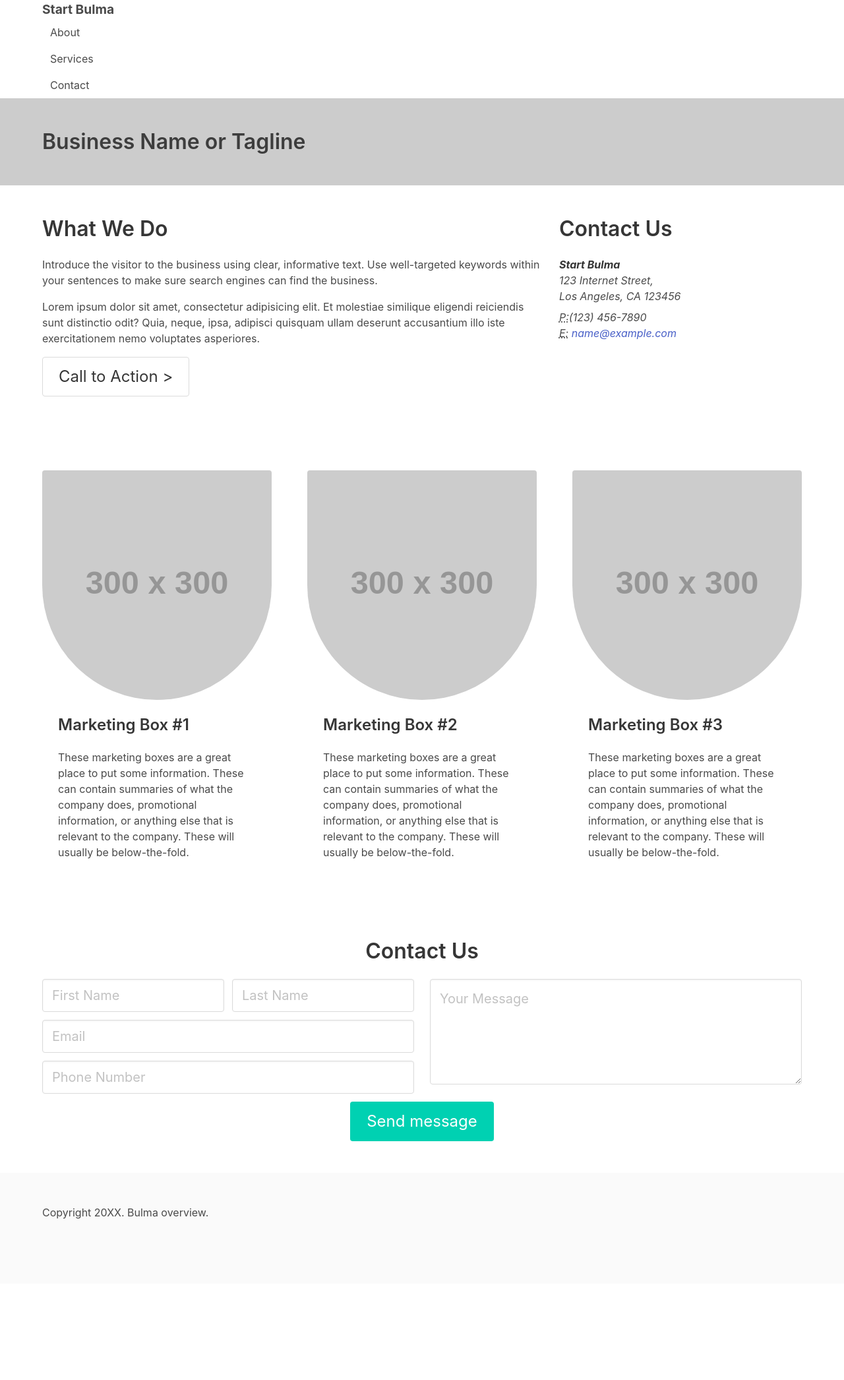
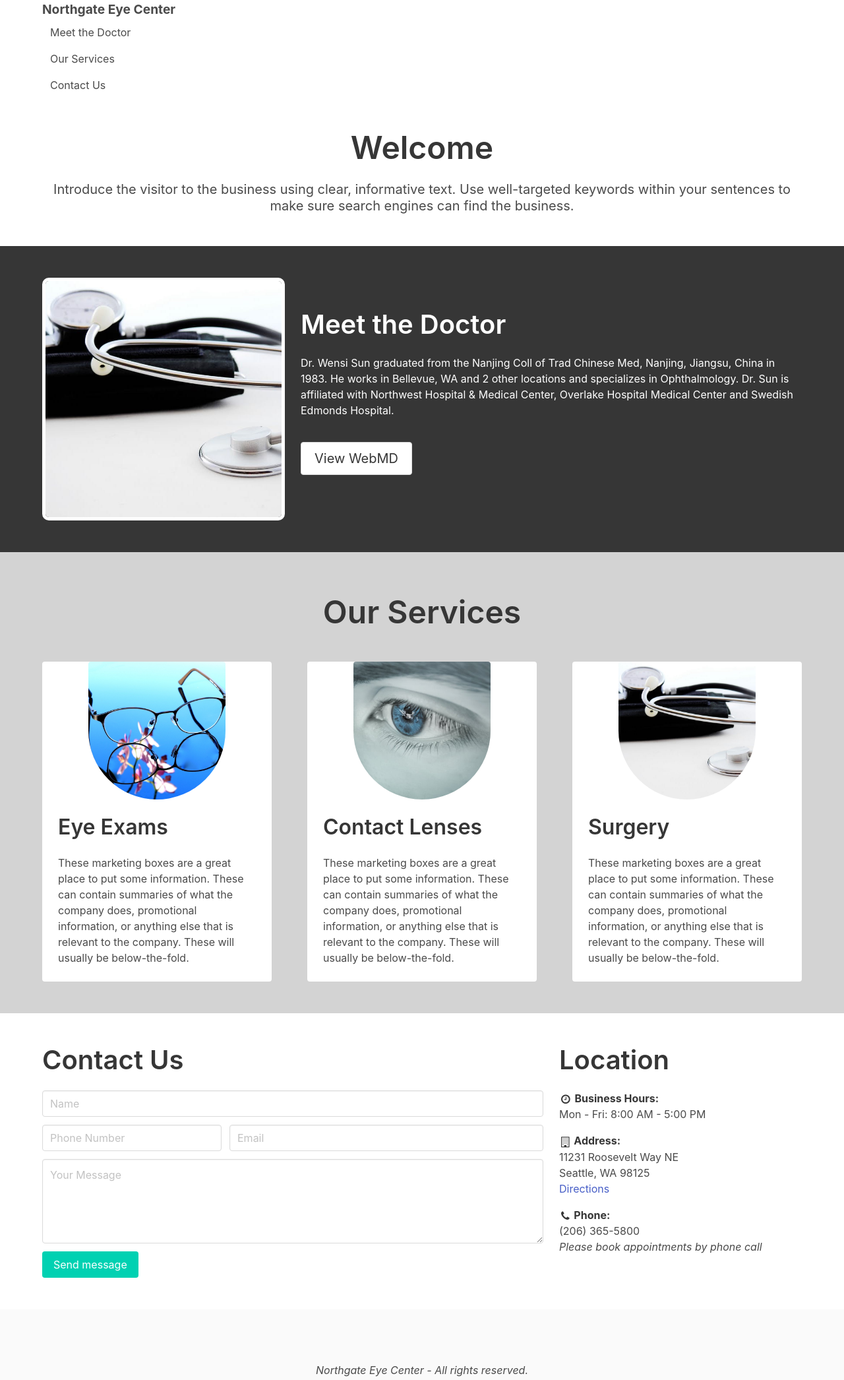
Before and after one commit to tcjcodes/bulma-sandbox, a website: page index.html in a window 1280 px wide. Shown: the whole page at 66% size. Before the commit the page ends 1946 px from the top, so only its background shows below. Drawn offline with nearby package versions, Linux system fonts and the light colour scheme; placeholder pictures from the web are drawn by us.

Commit message:
NEC: layout

```diff
--- a/index.html
+++ b/index.html
@@ -5,12 +5,21 @@
     <link rel="stylesheet" href="https://maxcdn.bootstrapcdn.com/font-awesome/4.7.0/css/font-awesome.min.css">
     <link rel="stylesheet" href="https://cdnjs.cloudflare.com/ajax/libs/bulma/0.4.3/css/bulma.min.css">
 
-    <title>Sandbox</title>
+    <title>Northgate Eye Center</title>
     <!--
          This is a free Bootstrap template roughly implemented with Bulma:
          https://blackrockdigital.github.io/startbootstrap-business-frontpage/#
     -->
     <style>
+        .my-fa {
+            vertical-align: middle;
+            padding: 3px;
+        }
+
+        .my-card .card-image {
+            padding: 0 20%;
+        }
+
         .my-address {
             margin-bottom: 0.5em;
         }
@@ -37,9 +46,13 @@
             margin-right: 30px;
         }
 
-        .my-hero {
-            background-image: url('http://via.placeholder.com/1920x400');
-            background-repeat: no-repeat;
+        .my-meet {
+            /*background: linear-gradient(rgba(25, 181, 254, 0.6), rgba(246, 36, 89, 0.6)), linear-gradient(rgba(0, 0, 0, 0.6), rgba(0, 0, 0, 0.6)), url('images/glasses3.jpeg') no-repeat fixed center center;*/
+            /*background-size: cover;*/
+        }
+
+        .my-hero .my-hero-description {
+            font-size: 1.5em;
         }
 
         .my-spaced-v {
@@ -47,72 +60,93 @@
             margin-bottom: 1em;
         }
 
+        .my-address {
+            font-style: normal;
+        }
+
+        .my-title {
+            margin-bottom: 1em;
+        }
+
+        .my-footer-text {
+            margin-top: 2em;
+        }
+
+        .my-about-img {
+            border-radius: 10px;
+            border: 5px solid white;
+        }
+        .my-services-section {
+            background: lightgray;
+        }
     </style>
 </head>
 <body>
 <nav class="nav is-dark">
     <div class="container">
         <div class="nav-left">
-            <a href="#" class="navbar-item my-navbar-header my-navbar-item is-paddingless"><strong>Start Bulma</strong></a>
+            <a href="#" class="navbar-item my-navbar-header my-navbar-item is-paddingless"><strong>Northgate Eye
+                Center</strong></a>
 
-            <a href="#" class="navbar-item my-navbar-item">About</a>
-            <a href="#" class="navbar-item my-navbar-item">Services</a>
-            <a href="#" class="navbar-item my-navbar-item">Contact</a>
+            <a href="#meet" class="navbar-item my-navbar-item">Meet the Doctor</a>
+            <a href="#services" class="navbar-item my-navbar-item">Our Services</a>
+            <a href="#contact" class="navbar-item my-navbar-item">Contact Us</a>
         </div>
     </div>
 </nav>
-<section class="hero is-light my-hero">
+<section class="hero my-hero has-text-centered">
     <div class="hero-body">
         <div class="container">
-            <h1 class="title">Business Name or Tagline</h1>
+            <h1 class="title is-1">Welcome</h1>
+
+            <div class="">
+                <p class=subtitle>Introduce the visitor to the business using clear, informative text. Use
+                    well-targeted keywords within your sentences to make sure search engines can find the business.</p>
+            </div>
         </div>
     </div>
 </section>
-<section class="section">
+<section class="hero is-dark section my-meet" id="meet">
     <div class="container">
-        <div class="columns">
-            <div class="column is-two-thirds">
-                <h1 class="title">What We Do</h1>
-                <p class="my-spaced-v">Introduce the visitor to the business using clear, informative text. Use
-                    well-targeted keywords within your sentences to make sure search engines can find the business.</p>
-                <p class="my-spaced-v">Lorem ipsum dolor sit amet, consectetur adipisicing elit. Et molestiae similique
-                    eligendi reiciendis sunt distinctio odit? Quia, neque, ipsa, adipisci quisquam ullam deserunt
-                    accusantium illo iste exercitationem nemo voluptates asperiores.</p>
+
+        <div class="columns is-vcentered">
+            <div class="column is-4">
+                <figure class="image is-square">
+                    <img src="images/card3.jpeg" alt="Dr. Wensi Sun" class="my-about-img">
+                </figure>
+            </div>
+            <div class="column is-8">
+                <h1 class="title is-2">Meet the Doctor</h1>
+
                 <p class="my-spaced-v">
-                    <button class="button is-large">Call to Action ></button>
+                    Dr. Wensi Sun graduated from the Nanjing Coll of Trad Chinese Med, Nanjing, Jiangsu, China in 1983.
+                    He works in Bellevue, WA and 2 other locations and specializes in Ophthalmology. Dr. Sun is
+                    affiliated with Northwest Hospital & Medical Center, Overlake Hospital Medical Center and Swedish
+                    Edmonds Hospital.
                 </p>
-            </div>
-            <div class="column">
-                <h1 class="title">Contact Us</h1>
-                <address class="my-address">
-                    <strong>Start Bulma</strong>
-                    <br>
-                    123 Internet Street,
-                    <br>
-                    Los Angeles, CA 123456
-                </address>
-                <address class="my-address">
-                    <abbr title="Phone">P:</abbr>(123) 456-7890
-                    <br>
-                    <abbr title="Email">E:</abbr> <a href="mailto:#">name@example.com</a>
-                </address>
+                <a href="http://doctor.webmd.com/doctor/wensi-sun-md-0d74b496-a50a-45eb-b187-e3addb639c98-overview"
+                   target="_blank"
+                   class="button is-medium my-spaced-v is-outlined">View WebMD</a>
             </div>
         </div>
 
     </div>
 </section>
-<section class="section">
+<section class="section my-services-section" id="services">
     <div class="container">
+        <div class="has-text-centered my-spaced-v">
+            <p class="title is-1 my-title">Our Services</p>
+        </div>
         <div class="columns">
             <div class="column my-spaced-h">
                 <div class="card my-card">
                     <div class="card-image">
                         <figure class="image is-square">
-                            <img class="my-image-circle" src="http://via.placeholder.com/300x300" alt="Image">
+                            <img class="my-image-circle" src="images/card1.jpeg" alt="Image">
                         </figure>
                     </div>
                     <div class="card-content">
-                        <p class="title is-4">Marketing Box #1</p>
+                        <p class="title">Eye Exams</p>
                         <p class="sub-title">
                             These marketing boxes are a great place to put some information. These can contain summaries
                             of what the company does, promotional information, or anything else that is relevant to the
@@ -125,11 +159,11 @@
                 <div class="card my-card">
                     <div class="card-image">
                         <figure class="image is-square">
-                            <img class="my-image-circle" src="http://via.placeholder.com/300x300" alt="Image">
+                            <img class="my-image-circle" src="images/card2.jpeg" alt="Image">
                         </figure>
                     </div>
                     <div class="card-content">
-                        <p class="title is-4">Marketing Box #2</p>
+                        <p class="title">Contact Lenses</p>
                         <p class="sub-title">
                             These marketing boxes are a great place to put some information. These can contain summaries
                             of what the company does, promotional information, or anything else that is relevant to the
@@ -142,11 +176,11 @@
                 <div class="card my-card">
                     <div class="card-image">
                         <figure class="image is-square">
-                            <img class="my-image-circle" src="http://via.placeholder.com/300x300" alt="Image">
+                            <img class="my-image-circle" src="images/card3.jpeg" alt="Image">
                         </figure>
                     </div>
                     <div class="card-content">
-                        <p class="title is-4">Marketing Box #3</p>
+                        <p class="title">Surgery</p>
                         <p class="sub-title">
                             These marketing boxes are a great place to put some information. These can contain summaries
                             of what the company does, promotional information, or anything else that is relevant to the
@@ -158,50 +192,140 @@
         </div>
     </div>
 </section>
-<section class="section">
-    <div class="container">
-        <p class="title has-text-centered">Contact Us</p>
+<section class="section is-light" id="contact">
+    <section class="container">
         <div class="columns">
-            <div class="column">
+            <div class="column is-two-thirds">
+
+                <p class="title is-2">Contact Us</p>
+
                 <div class="field is-grouped">
                     <p class="control is-expanded">
-                        <input type="text" class="input is-medium" placeholder="First Name" required>
+                        <input type="text" class="input " placeholder="Name" required>
+                    </p>
+                </div>
+                <div class="field is-grouped">
+                    <p class="control">
+                        <input type="tel" class="input " placeholder="Phone Number">
                     </p>
                     <p class="control is-expanded">
-                        <input type="text" class="input is-medium" placeholder="Last Name">
+                        <input type="email" class="input " placeholder="Email" required>
                     </p>
                 </div>
                 <div class="field">
+                    <p class="control">
+                        <textarea placeholder="Your Message" class="textarea "></textarea>
+                    </p>
+                </div>
+                <button class="button is-primary">Send message</button>
+
+            </div>
+            <!-- end form -->
+
+
+            <div class="column">
+                <p class="title is-2">Location</p>
+
+                <p class="my-spaced-v">
+                    <strong><span class="fa fa-clock-o my-fa"></span> Business Hours:</strong>
+                    <br>
+                    Mon - Fri: 8:00 AM - 5:00 PM
+                </p>
+
+                <address class="my-address">
+                    <strong><span class="fa fa-building-o my-fa"></span> Address:</strong>
+                    <br>
+                    11231 Roosevelt Way NE
+                    <br>
+                    Seattle, WA 98125
+                    <br>
+                    <a href="https://goo.gl/maps/a8d9HmXzprm" target="_blank">Directions</a>
+                </address>
+
+                <p class="my-spaced-v">
+                    <strong><span class="fa fa-phone my-fa"></span> Phone:</strong>
+                    <br>
+                    (206) 365-5800
+                    <br>
+                    <em>Please book appointments by phone call</em>
+                    <!--E-mail: <a href="mailto:#">name@example.com</a>-->
+                </p>
+
+            </div>
+        </div>
+    </section>
+</section>
+<!--<section class="section">
+    <div class="container">
+        <div class="columns">
+            <div class="column is-two-thirds">
+
+                <p class="title is-2">Contact Us</p>
+
+                <div class="field is-grouped">
                     <p class="control is-expanded">
-                        <input type="email" class="input is-medium" placeholder="Email" required>
+                        <input type="text" class="input " placeholder="Name" required>
+                    </p>
+                </div>
+                <div class="field is-grouped">
+                    <p class="control">
+                        <input type="tel" class="input " placeholder="Phone Number">
+                    </p>
+                    <p class="control is-expanded">
+                        <input type="email" class="input " placeholder="Email" required>
                     </p>
                 </div>
                 <div class="field">
-                    <p class="control is-expanded">
-                        <input type="tel" class="input is-medium" placeholder="Phone Number">
+                    <p class="control">
+                        <textarea placeholder="Your Message" class="textarea "></textarea>
                     </p>
                 </div>
+                <button class="button is-primary">Send message</button>
+
             </div>
+            &lt;!&ndash; end form &ndash;&gt;
+
+
             <div class="column">
-                <div class="field">
-                    <p class="control">
-                        <textarea placeholder="Your Message" class="textarea is-medium"></textarea>
-                    </p>
-                </div>
+                <p class="title is-2">Location</p>
+
+                <p class="my-spaced-v">
+                    <strong><span class="fa fa-clock-o my-fa"></span> Business Hours:</strong>
+                    <br>
+                    Mon - Fri: 8:00 AM - 5:00 PM
+                </p>
+
+                <address class="my-address">
+                    <strong><span class="fa fa-building-o my-fa"></span> Address:</strong>
+                    <br>
+                    11231 Roosevelt Way NE
+                    <br>
+                    Seattle, WA 98125
+                    <br>
+                    <a href="https://goo.gl/maps/a8d9HmXzprm" target="_blank">Directions</a>
+                </address>
+
+                <p class="my-spaced-v">
+                    <strong><span class="fa fa-phone my-fa"></span> Phone:</strong>
+                    <br>
+                    (206) 365-5800
+                    &lt;!&ndash;E-mail: <a href="mailto:#">name@example.com</a>&ndash;&gt;
+                </p>
+
             </div>
         </div>
+
     </div>
     <div class="columns">
-        <div class="column has-text-centered">
-            <button class="button is-large is-primary">Send message</button>
-        </div>
     </div>
 
-</section>
+</section>-->
 <footer class="footer">
     <div class="container">
         <div class="content has-text-left">
-            <p>Copyright 20XX. Bulma overview.</p>
+            <p class="has-text-centered my-footer-text">
+                <em>Northgate Eye Center - All rights reserved.</em>
+            </p>
         </div>
     </div>
 </footer>
```
Also changed, not shown: images/card1.jpeg (added), images/card2.jpeg (added), images/card3.jpeg (added), images/glasses1.jpeg (added), images/glasses2.jpeg (added), 2 other files.
